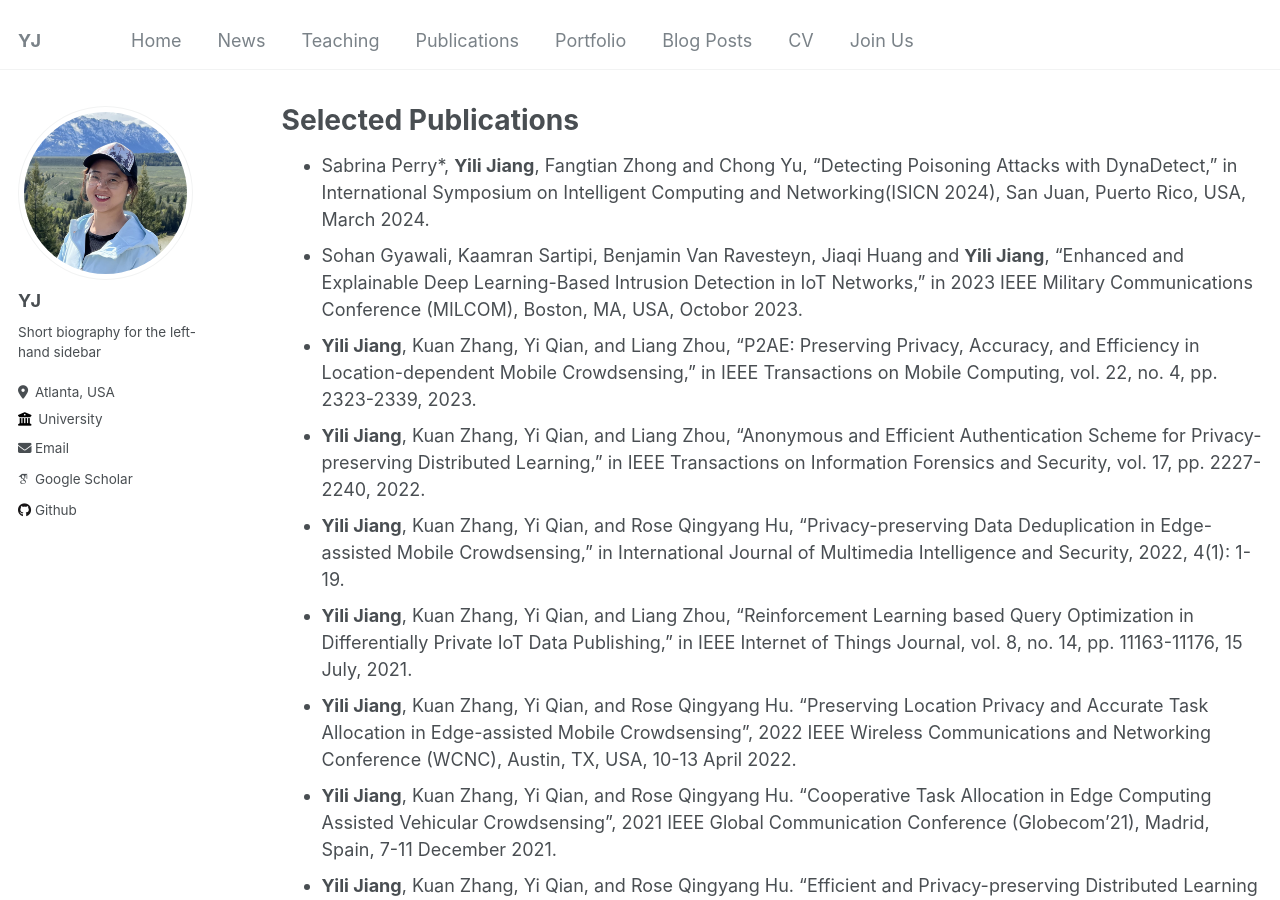
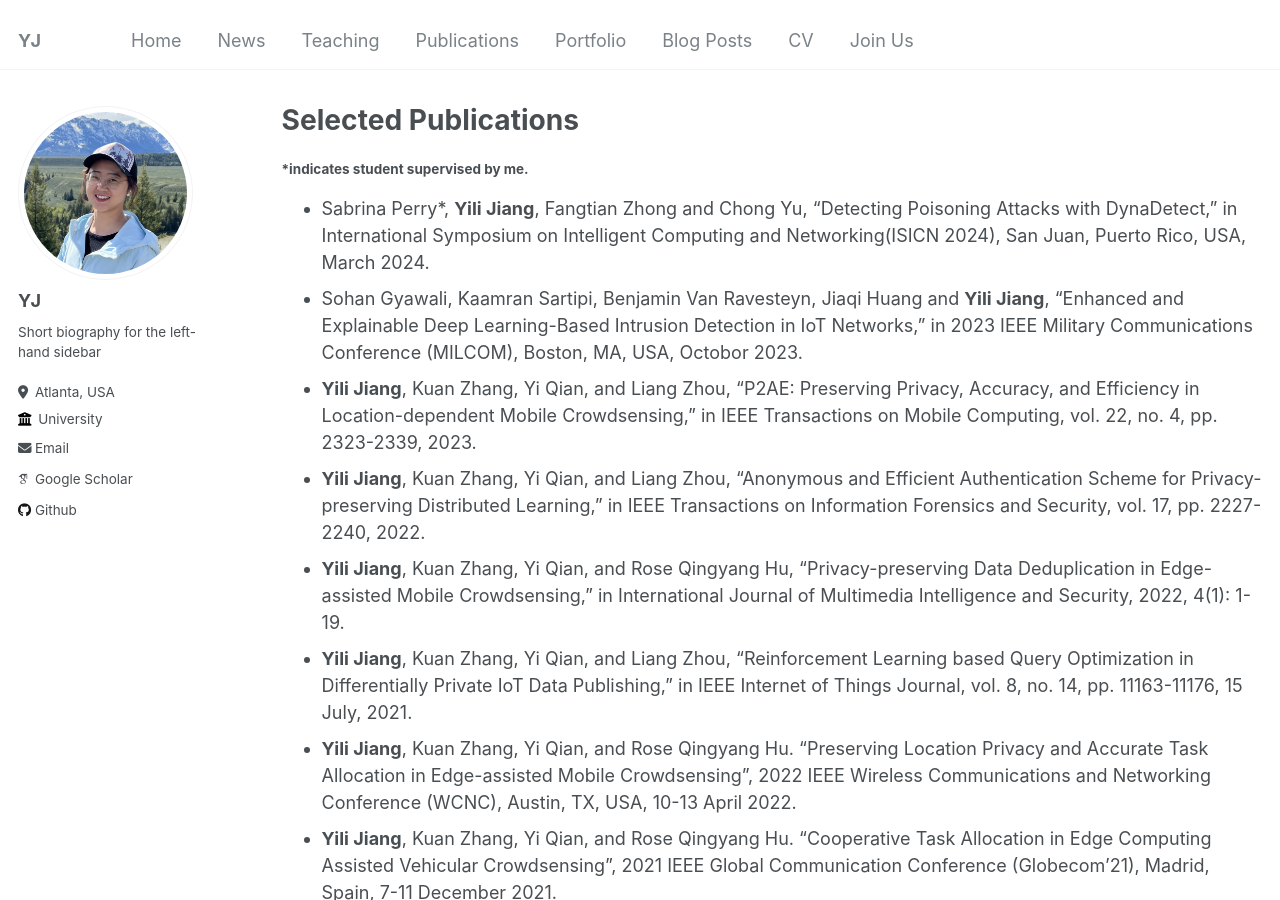
Before and after one commit to suhbrina-perry/suhbrina-perry.github.io, a Jekyll site: the page built from _pages/publications.md, in a window 1280 px wide and 900 px high. Built offline with Jekyll 4.4.1, drawn with Linux system fonts in a browser that asks for light colours; some web fonts are replaced.

Commit message:
Update publications.md

```diff
--- a/_pages/publications.md
+++ b/_pages/publications.md
@@ -9,7 +9,7 @@ author_profile: true
 <pr/>
 <pr/>
 
-
+#### *indicates student supervised by me.
 - Sabrina Perry*, **Yili Jiang**, Fangtian Zhong and Chong Yu, "Detecting Poisoning Attacks with DynaDetect," in International Symposium on Intelligent Computing and Networking(ISICN 2024), San Juan, Puerto Rico, USA, March 2024.
 - Sohan Gyawali, Kaamran Sartipi, Benjamin Van Ravesteyn, Jiaqi Huang and **Yili Jiang**, "Enhanced and Explainable Deep Learning-Based Intrusion Detection in IoT Networks," in 2023 IEEE Military Communications Conference (MILCOM), Boston, MA, USA, Octobor 2023.
 - **Yili Jiang**, Kuan Zhang, Yi Qian, and Liang Zhou, “P2AE: Preserving Privacy, Accuracy, and Efficiency in Location-dependent Mobile Crowdsensing,” in IEEE Transactions on Mobile Computing, vol. 22, no. 4, pp. 2323-2339, 2023.
```
